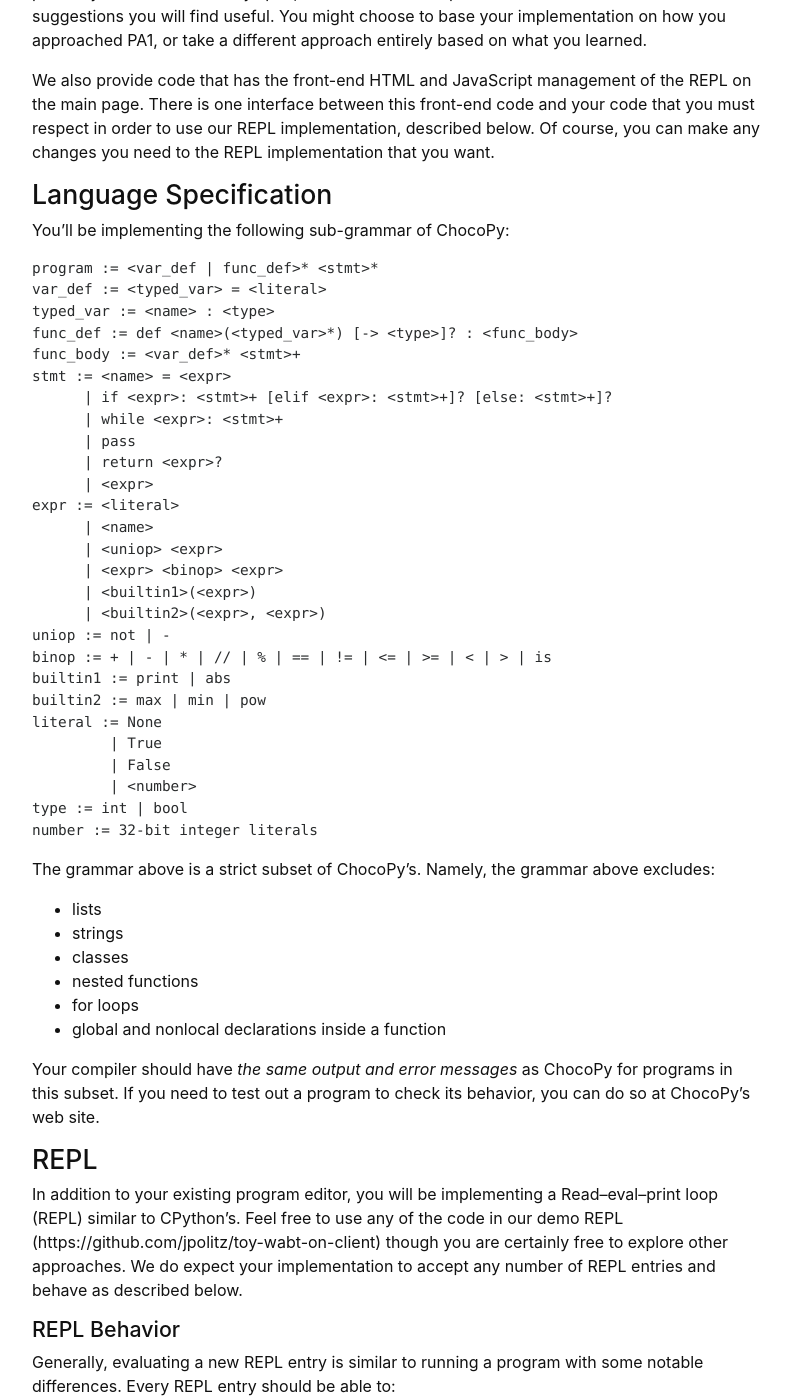
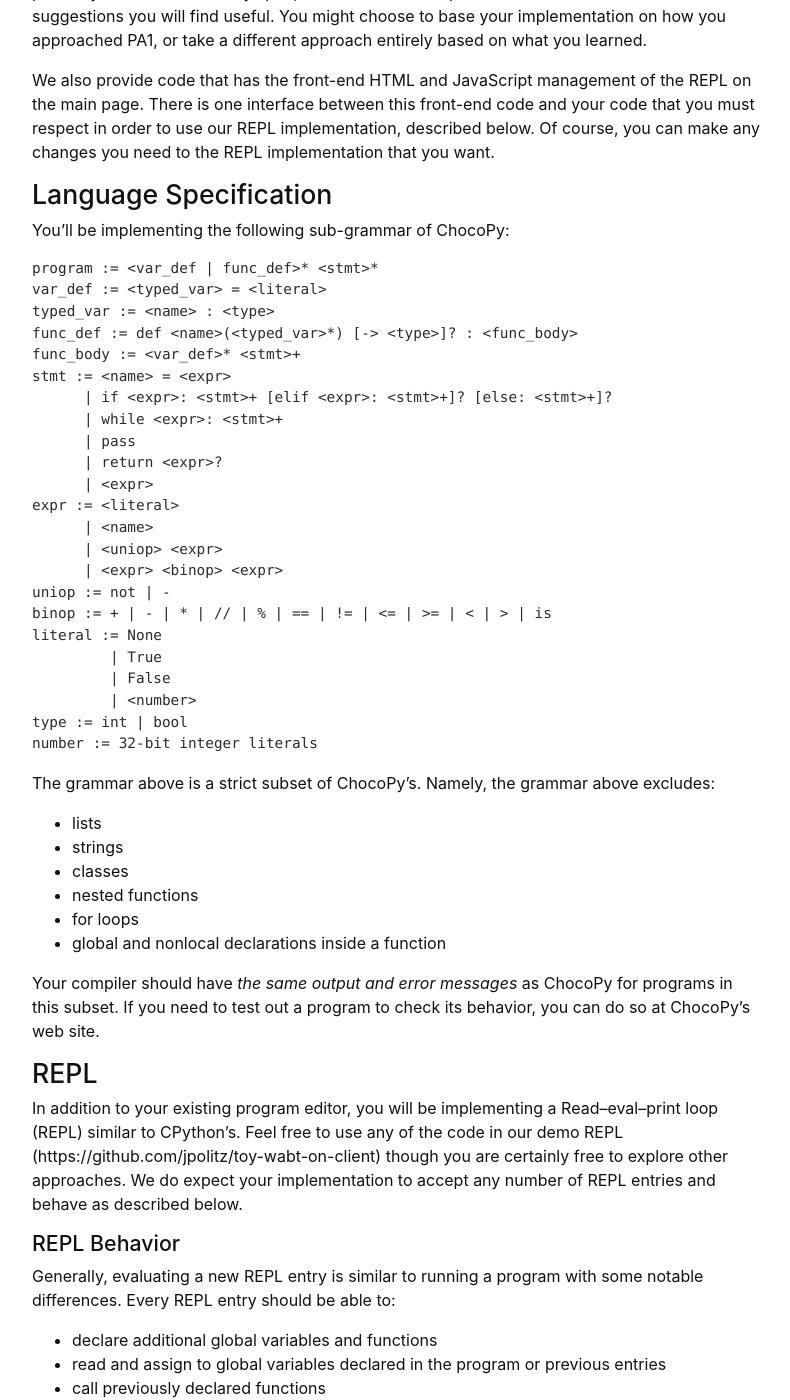
Before and after one commit to ucsd-cse231-w21/ucsd-cse231-w21.github.io, a Jekyll site: the page built from pa2/index.md, in a window 1280 px wide and 1400 px high, scrolled down 718 px. Shown: the whole window, without its empty margins (243-1033 px from the left). Built offline with Jekyll 4.4.1, drawn with Linux system fonts in a browser that asks for light colours; nearby versions of some CDN libraries; some of the changed text lies outside the part shown.

Commit message:
remove built-ins from grammar

```diff
--- a/pa2/index.md
+++ b/pa2/index.md
@@ -54,12 +54,8 @@ expr := <literal>
       | <name>
       | <uniop> <expr>
       | <expr> <binop> <expr>
-      | <builtin1>(<expr>)
-      | <builtin2>(<expr>, <expr>)
 uniop := not | -
 binop := + | - | * | // | % | == | != | <= | >= | < | > | is
-builtin1 := print | abs
-builtin2 := max | min | pow
 literal := None
          | True
          | False
```
Also changed, not shown: other parts of pa2/index.md (+1 -0 lines).
